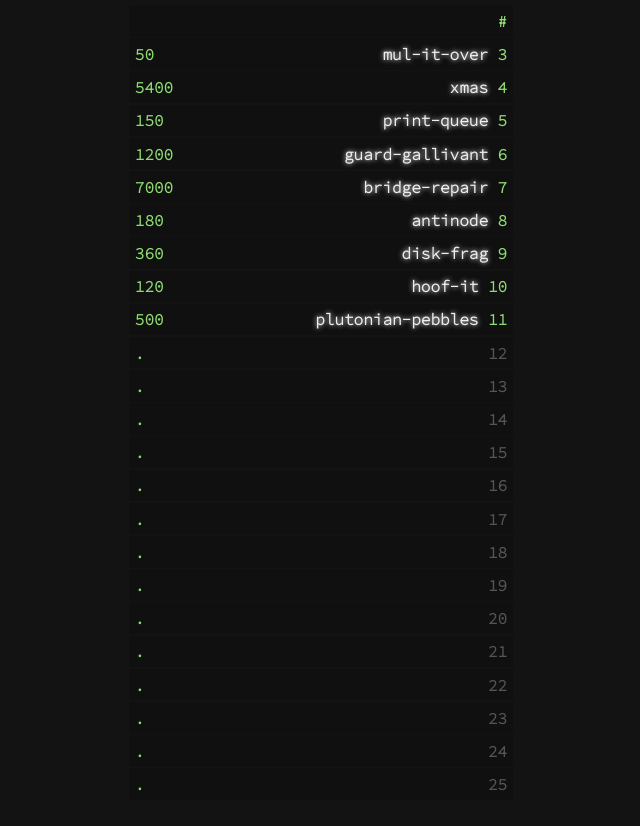
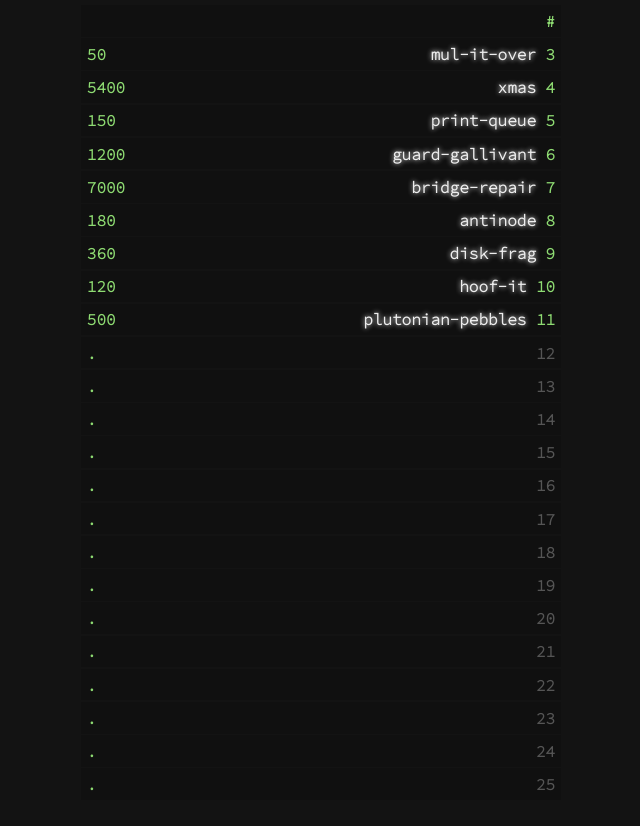
Before and after one commit to an-alch3mist/Advent, a plain HTML site: page index.html in a window 1280 px wide. Shown: the part 95-921 px from the top of the page, without its empty margins (319-959 px from the left). Drawn offline with Linux system fonts and the light colour scheme.

Commit message:
Update style.css

```diff
--- a/root/static/style.css
+++ b/root/static/style.css
@@ -172,7 +172,7 @@ textarea
     justify-content: space-between;
 
     width: calc(100vw - 70rem);
-    min-width: 24rem;
+    min-width: 30rem;
 
     margin: 0.1rem auto;
     padding: 0.3rem;
```
